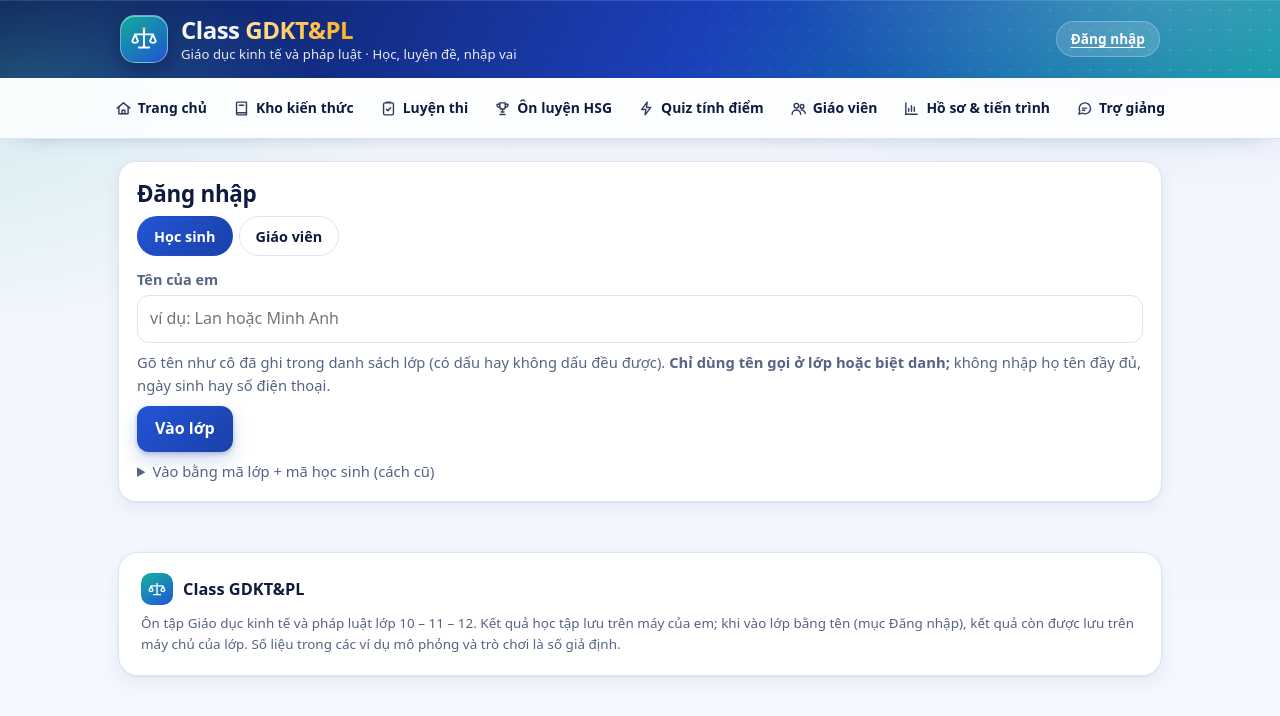
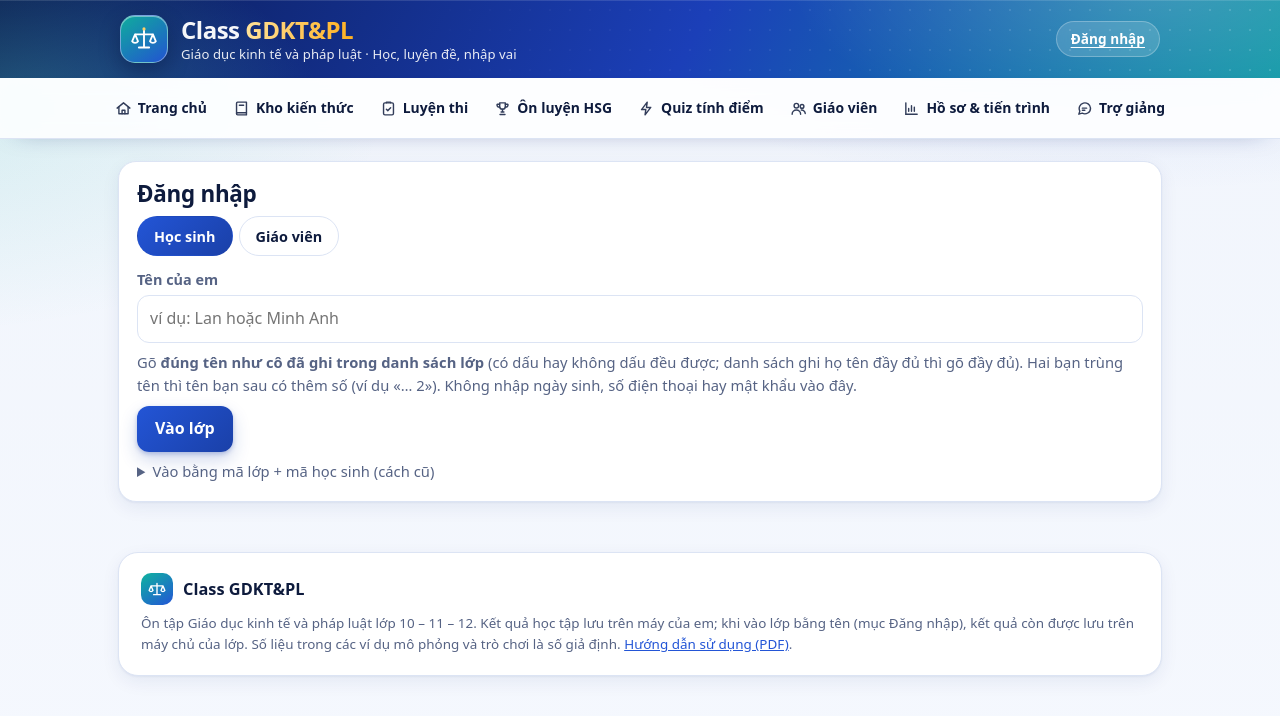
Before and after one commit to thuantqt83-del/class-gdktpl, a plain HTML site: page index.html in a window 1280 px wide. Both pictures are taken after a click on the link "Đăng nhập". Drawn offline with Linux system fonts and the light colour scheme.

Commit message:
Them huong dan hoc sinh (PDF), ma QR, ap phich; sua loi nhac dang nhap
- huong-dan/: HUONG-DAN-HOC-SINH.pdf, QR-trang-chu.png, hai ap phich de in
- chan trang co link Huong dan su dung (PDF)
- trang dang nhap: loi nhac khop voi danh sach ten day du

Co-Authored-By: Claude Sonnet 5.5 <noreply@anthropic.com>

```diff
--- a/assets/js/pages/dangnhap.js
+++ b/assets/js/pages/dangnhap.js
@@ -35,7 +35,7 @@ SC.pages.dangnhap = {
         ? '<label for="dn-lop">Em học lớp nào?</label><select id="dn-lop">' + this.chonLop.map(function (l) { return '<option value="' + E(l) + '">' + E(l) + '</option>'; }).join('') + '</select>' : '';
       form = '<form id="dn-form" novalidate><label for="dn-ten">Tên của em</label>' +
         '<input id="dn-ten" maxlength="40" autocomplete="off" spellcheck="false" placeholder="ví dụ: Lan hoặc Minh Anh" value="' + E(this.tenDaGo) + '">' + chon +
-        '<p class="mute">Gõ tên như cô đã ghi trong danh sách lớp (có dấu hay không dấu đều được). <b>Chỉ dùng tên gọi ở lớp hoặc biệt danh;</b> không nhập họ tên đầy đủ, ngày sinh hay số điện thoại.</p>' +
+        '<p class="mute">Gõ <b>đúng tên như cô đã ghi trong danh sách lớp</b> (có dấu hay không dấu đều được; danh sách ghi họ tên đầy đủ thì gõ đầy đủ). Hai bạn trùng tên thì tên bạn sau có thêm số (ví dụ «… 2»). Không nhập ngày sinh, số điện thoại hay mật khẩu vào đây.</p>' +
         '<p><button class="btn" type="submit" id="dn-gui">Vào lớp</button></p></form>' +
         '<details class="dn-cu"><summary class="mute">Vào bằng mã lớp + mã học sinh (cách cũ)</summary><form id="dn-form-ma" novalidate>' +
         '<label for="dn-malop">Mã lớp</label><input id="dn-malop" maxlength="12" autocomplete="off" autocapitalize="characters" spellcheck="false" style="text-transform:uppercase" placeholder="ví dụ: K7M2QX">' +
--- a/index.html
+++ b/index.html
@@ -32,7 +32,7 @@
 <nav id="nav" aria-label="Menu chính"></nav>
 <main id="app" tabindex="-1"></main>
 <footer><div class="ft-in"><div class="ft-b"><span class="ft-logo" aria-hidden="true"><svg viewBox="0 0 32 32" fill="none" stroke="#fff" stroke-width="2.2" stroke-linecap="round" stroke-linejoin="round"><path d="M16 7v18M10.5 25h11M6.5 11h19M6.5 11 3.4 18.4a3.6 3.6 0 0 0 6.2 0zM25.5 11l-3.1 7.4a3.6 3.6 0 0 0 6.2 0z"/></svg></span><b>Class GDKT&amp;PL</b></div>
-<p>Ôn tập Giáo dục kinh tế và pháp luật lớp 10 – 11 – 12. Kết quả học tập lưu trên máy của em; khi vào lớp bằng tên (mục Đăng nhập), kết quả còn được lưu trên máy chủ của lớp. Số liệu trong các ví dụ mô phỏng và trò chơi là số giả định.</p></div></footer>
+<p>Ôn tập Giáo dục kinh tế và pháp luật lớp 10 – 11 – 12. Kết quả học tập lưu trên máy của em; khi vào lớp bằng tên (mục Đăng nhập), kết quả còn được lưu trên máy chủ của lớp. Số liệu trong các ví dụ mô phỏng và trò chơi là số giả định. <a href="huong-dan/HUONG-DAN-HOC-SINH.pdf" target="_blank" rel="noopener">Hướng dẫn sử dụng (PDF)</a>.</p></div></footer>
 
 <script src="assets/js/core/util.js"></script>
 <script src="assets/js/core/config.js"></script>
```
Also changed, not shown: huong-dan/AP-PHICH-dang-nhap.png (added), huong-dan/AP-PHICH-trang-chu.png (added), huong-dan/QR-trang-chu.png (added), 2 other files.
